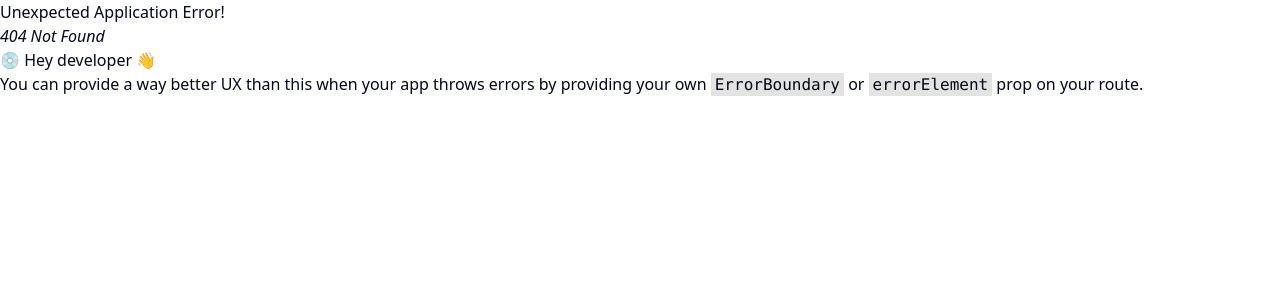
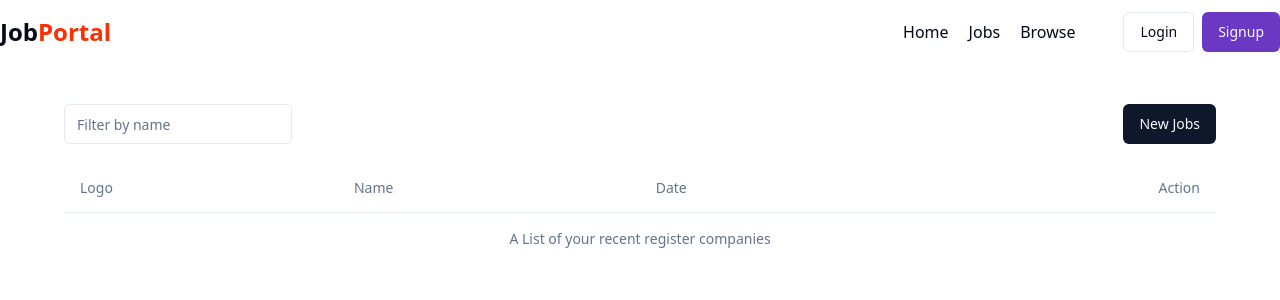
Before and after one commit to SumanSingha05/Job-Hunt, a React (Vite) app in the folder Frontend/: page /admin/jobs in a window 1280 px wide. Before the commit this address had no page. Shown: the top 300 px of the page. Built offline with nearby package versions, Linux system fonts and the light colour scheme.

Commit message:
admin company job section added

```diff
--- a/Frontend/src/App.jsx
+++ b/Frontend/src/App.jsx
@@ -10,6 +10,7 @@ import JobDescription from './components/JobDescription'
 import Companies from './components/admin/Companies'
 import CompanyCreate from './components/admin/CompanyCreate'
 import CompanySetup from './components/admin/companySetup'
+import AdminJobs from './components/admin/AdminJobs'
 const appRouter = createBrowserRouter([
   {
     path:'/',
@@ -53,6 +54,10 @@ const appRouter = createBrowserRouter([
     path:"/admin/companies/:id",
     element:<CompanySetup/>
   },
+  {
+    path:"/admin/jobs",
+    element:<AdminJobs/>
+  },
 
 ])
 
--- /dev/null
+++ b/Frontend/src/components/admin/AdminJobs.jsx
@@ -0,0 +1,39 @@
+import React, { useEffect, useState } from 'react'
+import Navbar from '../shared/Navbar'
+import { Button } from '../ui/button'
+import { Input } from '../ui/input'
+import CompaniesTable from './CompaniesTable'
+import { useNavigate } from 'react-router-dom'
+import useGetAllCompanies from '@/hooks/useGetAllCompanies'
+import { useDispatch } from 'react-redux'
+import {setSearchCompanyByText} from '@/redux/companySlice'
+import AdminJobsTable from './AdminJobsTable'
+
+const AdminJobs = () => {
+
+    const [input, setInput] = useState("");
+    const navigate = useNavigate();
+    const dispatch = useDispatch();
+
+    useEffect(() => {
+        dispatch(setSearchCompanyByText(input));
+    },[input]);
+    return (
+        <div>
+            <Navbar />
+            <div className='max-w-6xl mx-auto my-10'>
+                <div className='flex items-center justify-between my-5' >
+                    <Input
+                        className="w-fit"
+                        placeholder="Filter by name"
+                        onChange={(e) => setInput(e.target.value)}
+                    />
+                    <Button onClick={() => navigate("/admin/companies/create")}>New Jobs</Button>
+                </div>
+                <AdminJobsTable/>
+            </div>
+        </div>
+    )
+}
+
+export default AdminJobs
--- /dev/null
+++ b/Frontend/src/components/admin/AdminJobsTable.jsx
@@ -0,0 +1,70 @@
+import React, { useEffect, useState } from 'react'
+import { Table, TableCaption, TableHeader, TableRow, TableHead, TableBody, TableCell } from '../ui/table'
+import { AvatarImage, Avatar } from '../ui/avatar'
+import { Popover, PopoverContent, PopoverTrigger } from '../ui/popover'
+import { Edit2, MoreHorizontal } from 'lucide-react'
+import { useSelector } from 'react-redux'
+import { useNavigate } from 'react-router-dom'
+
+const AdminJobsTable = () => {
+    const { companies, searchCompanyByText } = useSelector(store => store.company);
+    const [filterCompany, setFilterCompany] = useState(companies);
+    const navigate = useNavigate();
+    useEffect(() => {
+        const filteredCompany = companies.length >= 0 && companies.filter((company) => {
+            if(!searchCompanyByText){
+                return true
+            };
+            return company?.name?.toLowerCase().includes(searchCompanyByText.toLowerCase());
+
+        });
+        setFilterCompany(filteredCompany);
+    },[companies, searchCompanyByText])
+    return (
+        <div>
+            <Table>
+                <TableCaption>A List of your recent register companies</TableCaption>
+                <TableHeader>
+                    <TableRow>
+                        <TableHead>Logo</TableHead>
+                        <TableHead>Name</TableHead>
+                        <TableHead>Date</TableHead>
+                        <TableHead className="text-right">Action</TableHead>
+                    </TableRow>
+                </TableHeader>
+                <TableBody>
+                    {
+                        filterCompany?.map((company) => (
+                               <tr>
+                                    <TableCell>
+                                    <Avatar>
+                                        <AvatarImage src={company.logo} />
+                                    </Avatar>
+                                </TableCell>
+                                <TableCell>{company.name}</TableCell>
+                                <TableCell>{company.createdAt.split("T")[0]}</TableCell>
+
+                                <TableCell className='text-right cursor-pointer'>
+                                    <Popover>
+                                        <PopoverTrigger><MoreHorizontal /></PopoverTrigger>
+                                        <PopoverContent className='w-32'>
+                                            <div onClick={() => navigate(`/admin/companies/${company._id}`)} className='flex items-center gap-2 w-fit cursor-pointer'>
+                                                <Edit2 className='w-4'
+                                                />
+                                                <span>Edit</span>
+                                            </div>
+                                        </PopoverContent>
+                                    </Popover>
+                                </TableCell>
+                               </tr>
+                              )
+                        )
+                            }
+
+                </TableBody>
+            </Table>
+        </div>
+    )
+}
+
+export default AdminJobsTable
```
